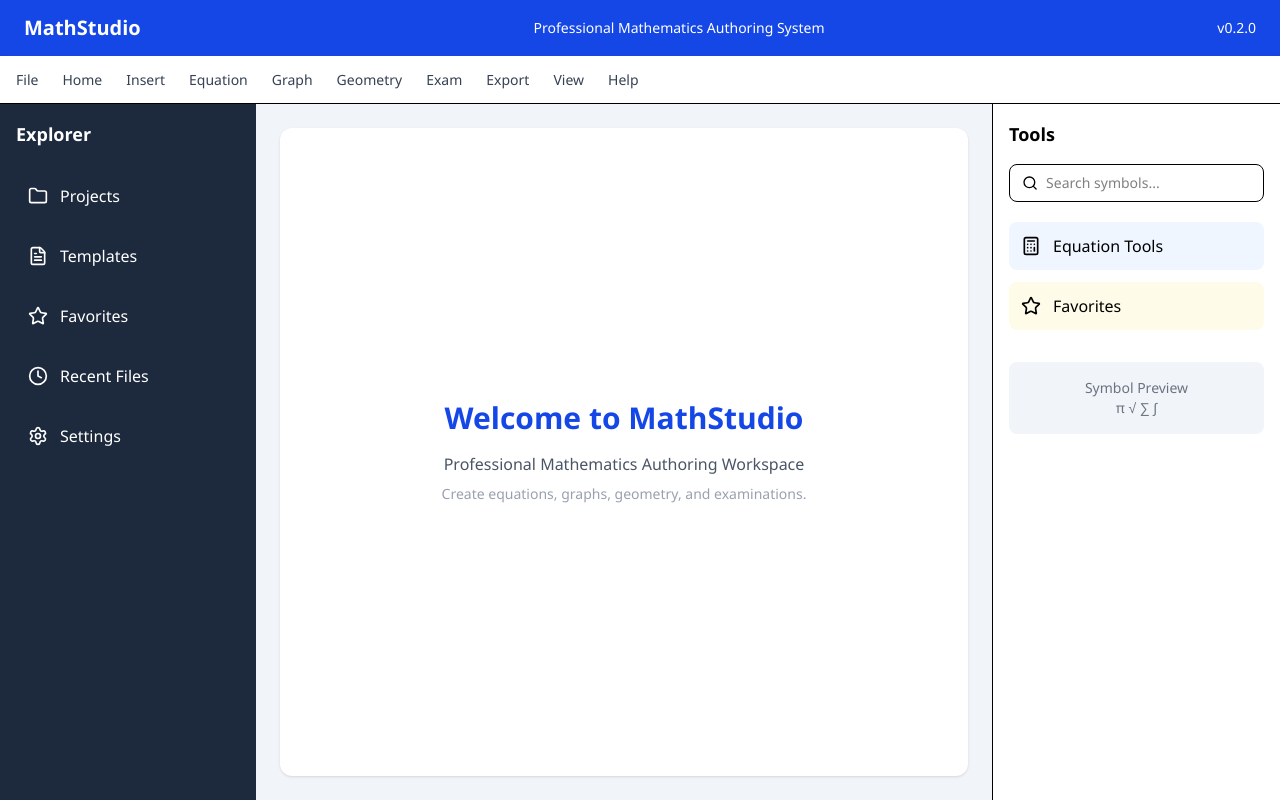
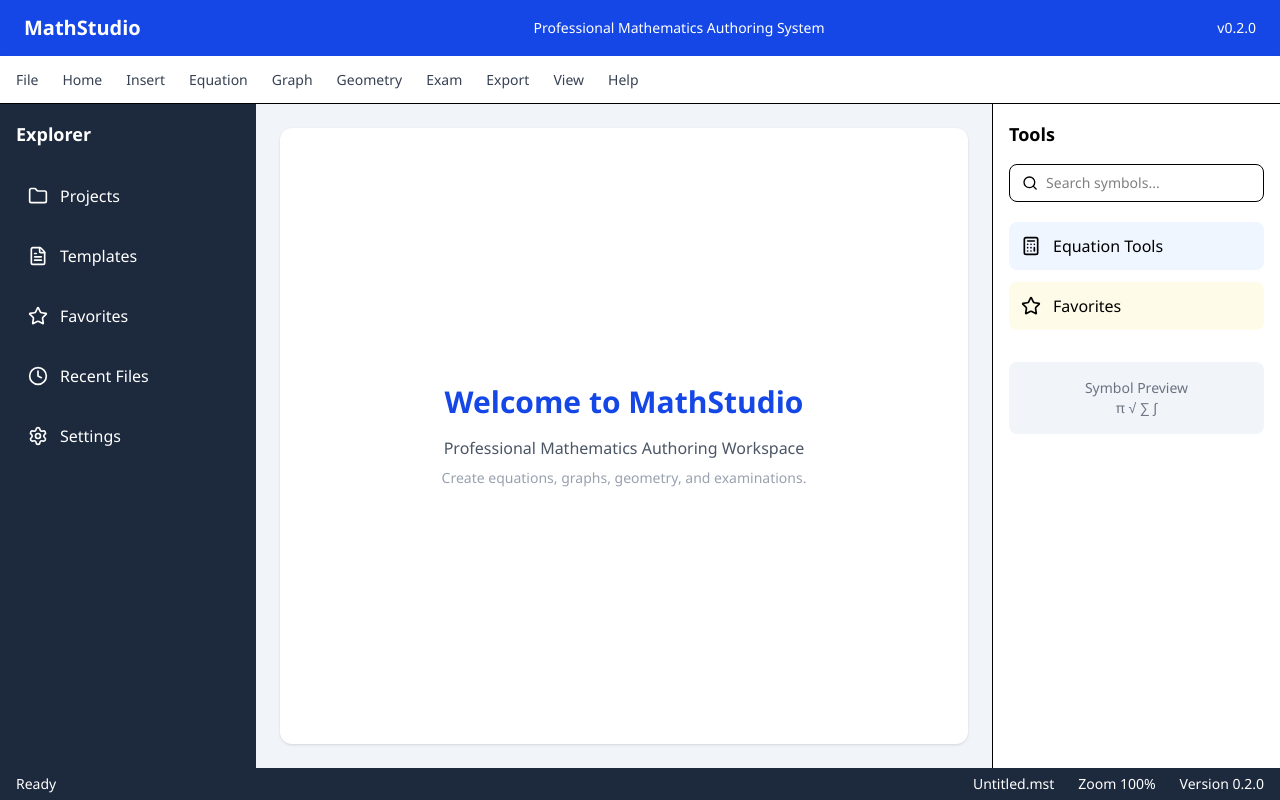
Before and after one commit to EmmanuelNBrefo/MathStudio, a React (Vite) app in the folder frontend/: page / in a window 1280 px wide. Built offline with nearby package versions, Linux system fonts and the light colour scheme.

Commit message:
Add MathStudio status bar component

```diff
--- a/frontend/src/App.tsx
+++ b/frontend/src/App.tsx
@@ -3,6 +3,7 @@ import Ribbon from "./components/layout/Ribbon";
 import Sidebar from "./components/layout/Sidebar";
 import Workspace from "./components/layout/Workspace";
 import RightPanel from "./components/layout/RightPanel";
+import StatusBar from "./components/layout/StatusBar";
 
 
 function App() {
@@ -10,6 +11,7 @@ function App() {
   return (
 
     <div className="min-h-screen flex flex-col">
+
 
       <Header />
 
@@ -27,6 +29,9 @@ function App() {
       </div>
 
 
+      <StatusBar />
+
+
     </div>
 
   );
--- a/frontend/src/components/layout/StatusBar.tsx
+++ b/frontend/src/components/layout/StatusBar.tsx
@@ -0,0 +1,46 @@
+import React from "react";
+
+const StatusBar = () => {
+
+  return (
+    <footer
+      className="
+        h-8
+        bg-slate-800
+        text-white
+        flex
+        items-center
+        justify-between
+        px-4
+        text-sm
+      "
+    >
+
+      <div>
+        Ready
+      </div>
+
+
+      <div className="flex gap-6">
+
+        <span>
+          Untitled.mst
+        </span>
+
+        <span>
+          Zoom 100%
+        </span>
+
+        <span>
+          Version 0.2.0
+        </span>
+
+      </div>
+
+
+    </footer>
+  );
+};
+
+
+export default StatusBar;
```
